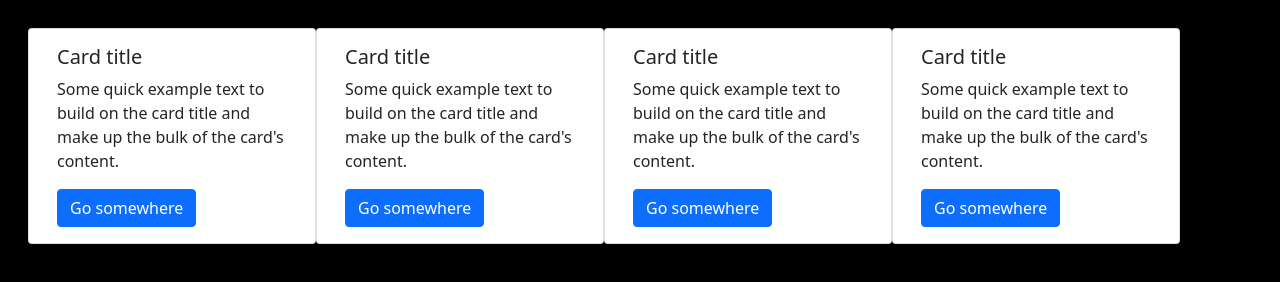
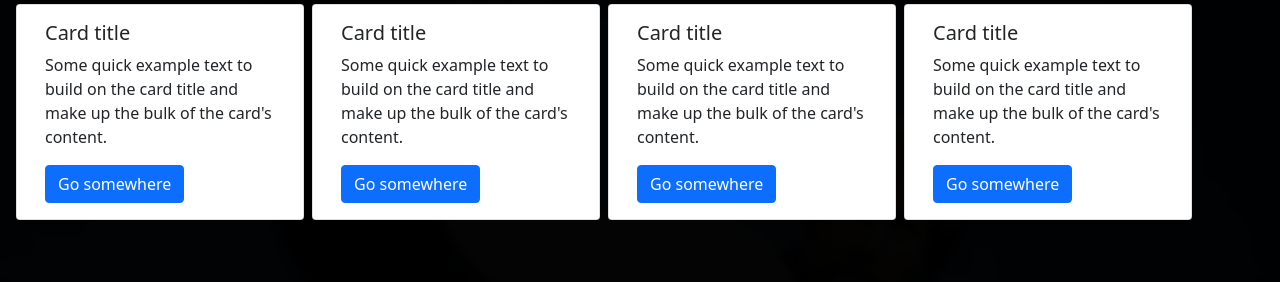
Before and after one commit to kcschaefs/Group-Project-1, a plain HTML site: page favorites.html in a window 1280 px wide. Drawn offline with nearby package versions, Linux system fonts and the light colour scheme.

Commit message:
css fav final1

```diff
--- a/favorites.css
+++ b/favorites.css
@@ -4,5 +4,10 @@ body{
 }
 
 .bgimg{
-  background-image: url(./assets/background/chucknph.jpg);
+  position: fixed;
+  right: 0;
+  bottom: 0;
+  min-width: 100%;
+  min-height: 100%;
+  opacity: .0175;
 }
--- a/favorites.html
+++ b/favorites.html
@@ -20,11 +20,11 @@
 
 <body >
 
-  <img src="" class="bgimg">
+  <img src="./assets/background/chucknph.jpg" class="bgimg">
 
-  <div class="favoriteContainer container-fluid row m-1">
+  <div class="favoriteContainer container-fluid row ">
 
-    <div class="card" style="width: 18rem;">
+    <div class="card m-1" style="width: 18rem;">
       <div class="card-body">
         <h5 class="card-title">Card title</h5>
         <p class="card-text">Some quick example text to build on the card title and make up the bulk of the card's content.</p>
@@ -32,7 +32,7 @@
       </div>
     </div>
 
-    <div class="card" style="width: 18rem;">
+    <div class="card m-1" style="width: 18rem;">
       <div class="card-body">
         <h5 class="card-title">Card title</h5>
         <p class="card-text">Some quick example text to build on the card title and make up the bulk of the card's content.</p>
@@ -40,7 +40,7 @@
       </div>
     </div>
 
-    <div class="card" style="width: 18rem;">
+    <div class="card m-1" style="width: 18rem;">
       <div class="card-body">
         <h5 class="card-title">Card title</h5>
         <p class="card-text">Some quick example text to build on the card title and make up the bulk of the card's content.</p>
@@ -48,7 +48,7 @@
       </div>
     </div>
 
-    <div class="card" style="width: 18rem;">
+    <div class="card m-1" style="width: 18rem;">
       <div class="card-body">
         <h5 class="card-title">Card title</h5>
         <p class="card-text">Some quick example text to build on the card title and make up the bulk of the card's content.</p>
```
